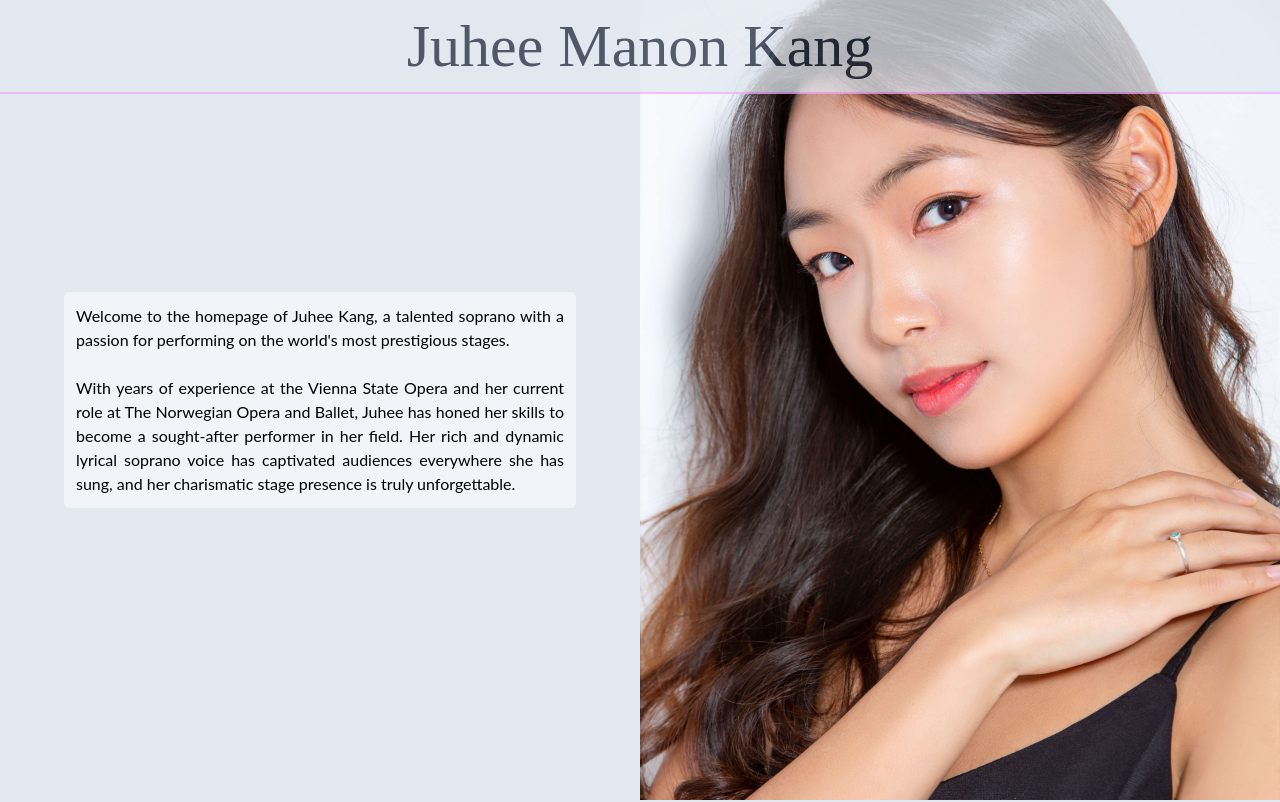
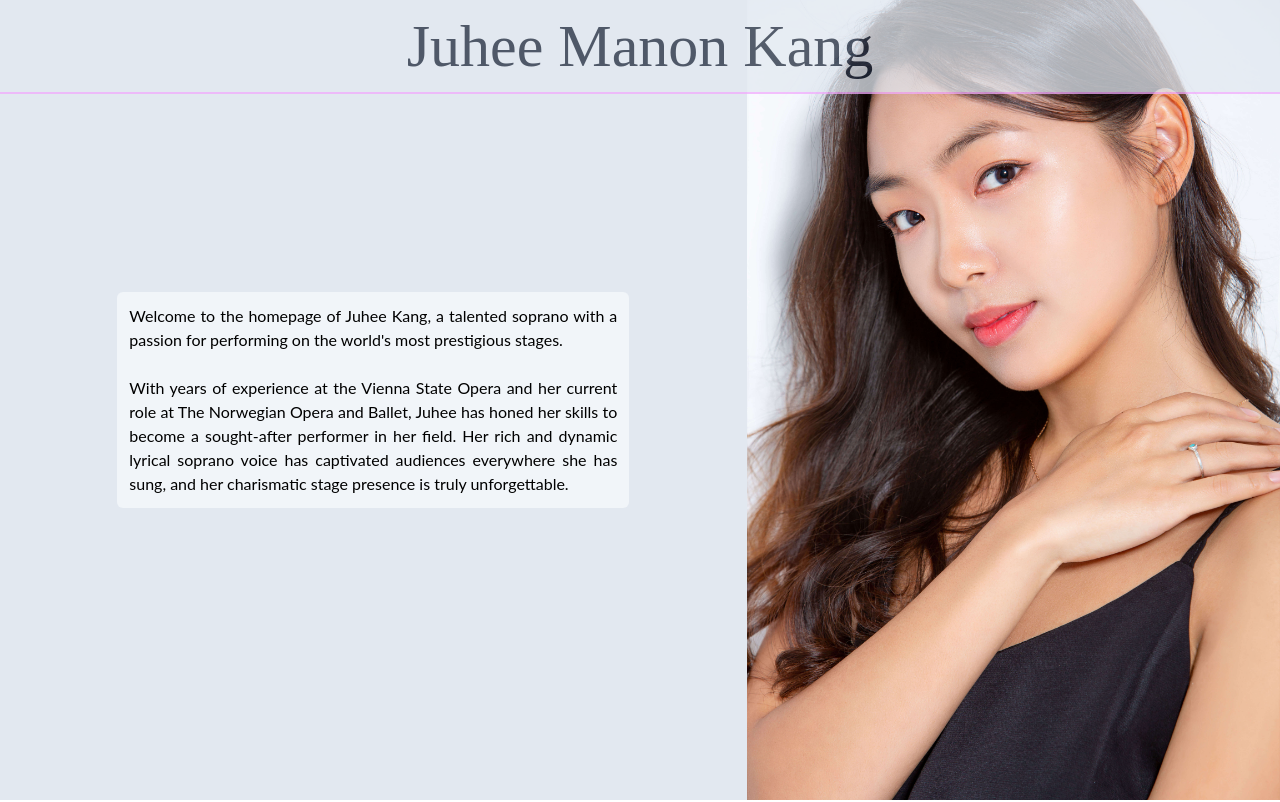
Before and after one commit to Moxonic/Juhee2023, a React (Create React App) app: page / in a window 1280 px wide. Shown: the top 802 px of the page. Built offline with nearby package versions, Linux system fonts and the light colour scheme.

Commit message:
fixes and stuff

```diff
--- a/src/App.js
+++ b/src/App.js
@@ -19,13 +19,14 @@ const { bind, unbind } = createScrollSnap(element, {
 
 function App() {
   return (
-  <div className='scroll-container snap-y snap-mandatory'>
-    <Header/>
-    <Landing className='scroll-area snap-start'/>
-    <Videos className='scroll-area'/>
-    <Contact/>
-  </div>
-
+    <div>
+      <Header />
+      <div className='scroll-container'>
+        <Landing />
+        <Videos />
+        <Contact />
+      </div>
+    </div>
   );
 }
 
--- a/src/components/Header.jsx
+++ b/src/components/Header.jsx
@@ -3,13 +3,13 @@ import React, { useState, useEffect } from 'react'
 
 
 function Header() {
-  return<div className='header absolute z-20 w-screen' >
-          <div className='relative h-screen'>
-            <div className='sticky top-0 text-center w-full bg-slate-200 p-4  opacity-75 border-solid border-b-2 border-fuchsia-300'>
-              <h1 className='prata text-2xl text-slate-800 lg:text-6xl'>Juhee Manon Kang</h1>
-            </div>
-          </div>
-        </div>
+  return (<div className='header absolute z-20 w-screen' >
+    <div className='relative'>
+      <div className='sticky top-0 text-center w-full bg-slate-200 p-4  opacity-75 border-solid border-b-2 border-fuchsia-300'>
+        <h1 className='prata text-2xl text-slate-800 lg:text-6xl'>Juhee Manon Kang</h1>
+      </div>
+    </div>
+  </div>)
 }
 
 export default Header
--- a/src/components/Landing.jsx
+++ b/src/components/Landing.jsx
@@ -3,10 +3,10 @@ import image3 from "../assets/IMG-0448.JPG";
 
 function Landing() {
 	return (
-		<div className="imageAbout_container overflow-hidden md:flex md:flex-row-reverse w-screen">
+		<div className="imageAbout_container md:flex md:flex-row-reverse w-screen">
 			{/* /////////////IMG///////////// */}
-			<div className="image  relative  md:max-w-[50%] h-screen w-full">
-				<div className="flex w-auto">
+			<div className="scroll-item image  relative  md:max-w-[50%] h-screen">
+				<div className="flex w-auto h-full">
 					<img
 						className="
             justify-center
@@ -26,8 +26,8 @@ function Landing() {
 				</div>
 			</div>
 			{/* /////////////ABOUT/////////// */}
-			<div className=" about h-screen p-5 md:p-9 flex flex-1 justify-center relative z-10 w-auto md:h-screen bg-slate-200">
-				<p className=" p-3 rounded-md place-self-center align-middle text-justify max-w-lg h-auto bg-slate-100 lato">
+			<div className="scroll-item about h-screen p-5 md:p-9 flex flex-1 justify-center relative z-10 w-auto md:h-screen bg-slate-200">
+				<p className="p-3 rounded-md place-self-center align-middle text-justify max-w-lg h-auto bg-slate-100 lato">
 					Welcome to the homepage of Juhee Kang, a talented soprano
 					with a passion for performing on the world's most
 					prestigious stages.
--- a/src/components/Videos.jsx
+++ b/src/components/Videos.jsx
@@ -5,7 +5,7 @@ import curtain from '../assets/curtain.jpg'
 
 function Videos() {
   return (
-    <div className='flex flex-col justify-center h-screen align-middle bg-gradient-to-b from-slate-200 to-slate-600'>
+    <div className='scroll-item flex flex-col justify-center h-screen align-middle bg-gradient-to-b from-slate-200 to-slate-600'>
         <div className='videos videostripe pb-5 relative bg-slate-black'>
 {/*             <img className='w-full h- min-h-full absolute opacity-20' src={curtain}></img>
  */}
--- a/src/index.css
+++ b/src/index.css
@@ -30,13 +30,14 @@ html {
     height:340px;
 }
 
-.scroll-container{
-    scroll-snap-type: x mandatory;
+.scroll-container {
+    overflow: auto;
     scroll-snap-type: y mandatory;
-    background-color: aqua;
+    height: 100vh;
+
 }
-.scroll-area{
+
+.scroll-item {
     scroll-snap-align: start;
-    scroll-snap-align: center;
-    flex: none;
+    height: 100vh;
 }
```
Also changed, not shown: 1 other file (tests, documents, lock files or other folders).
